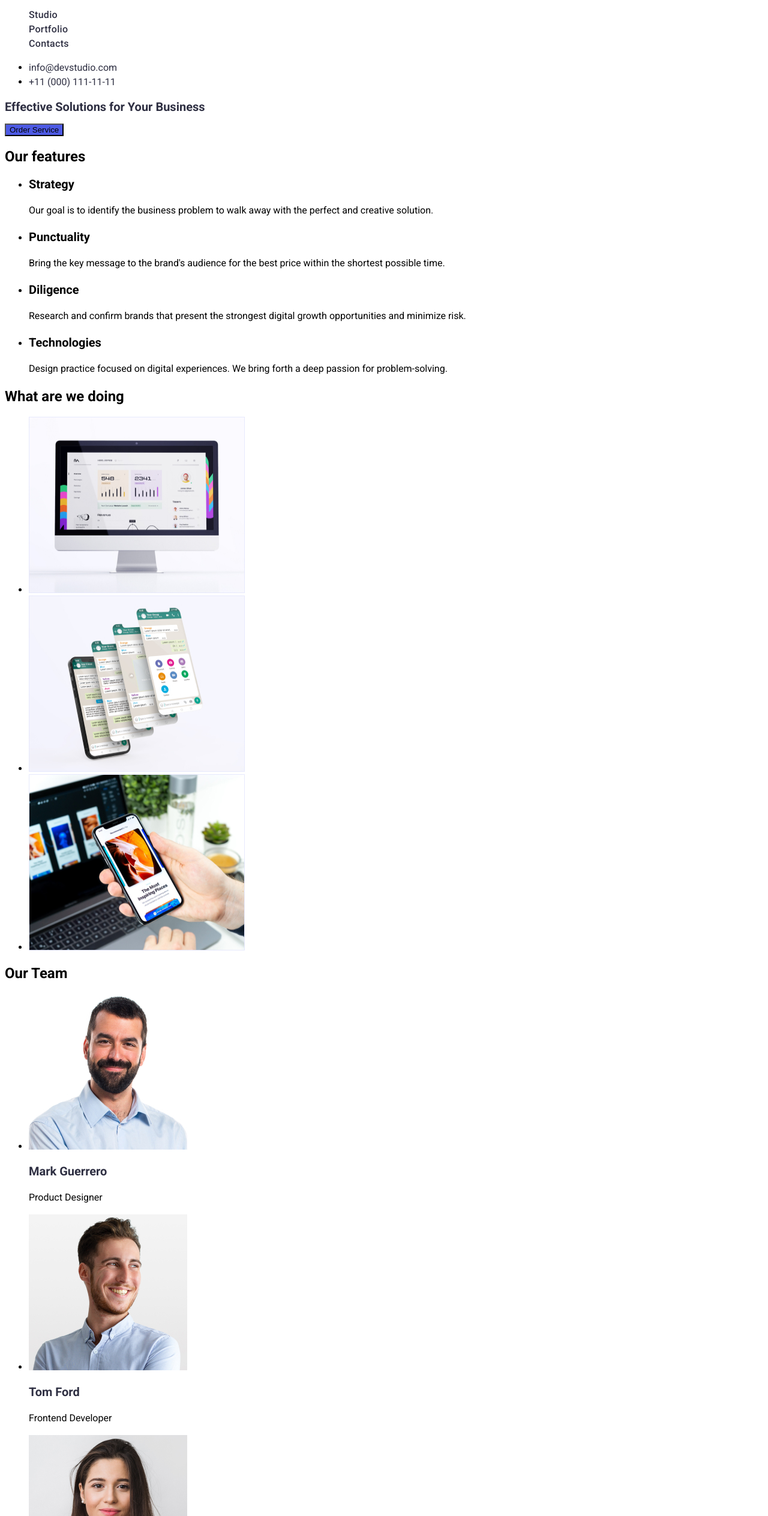
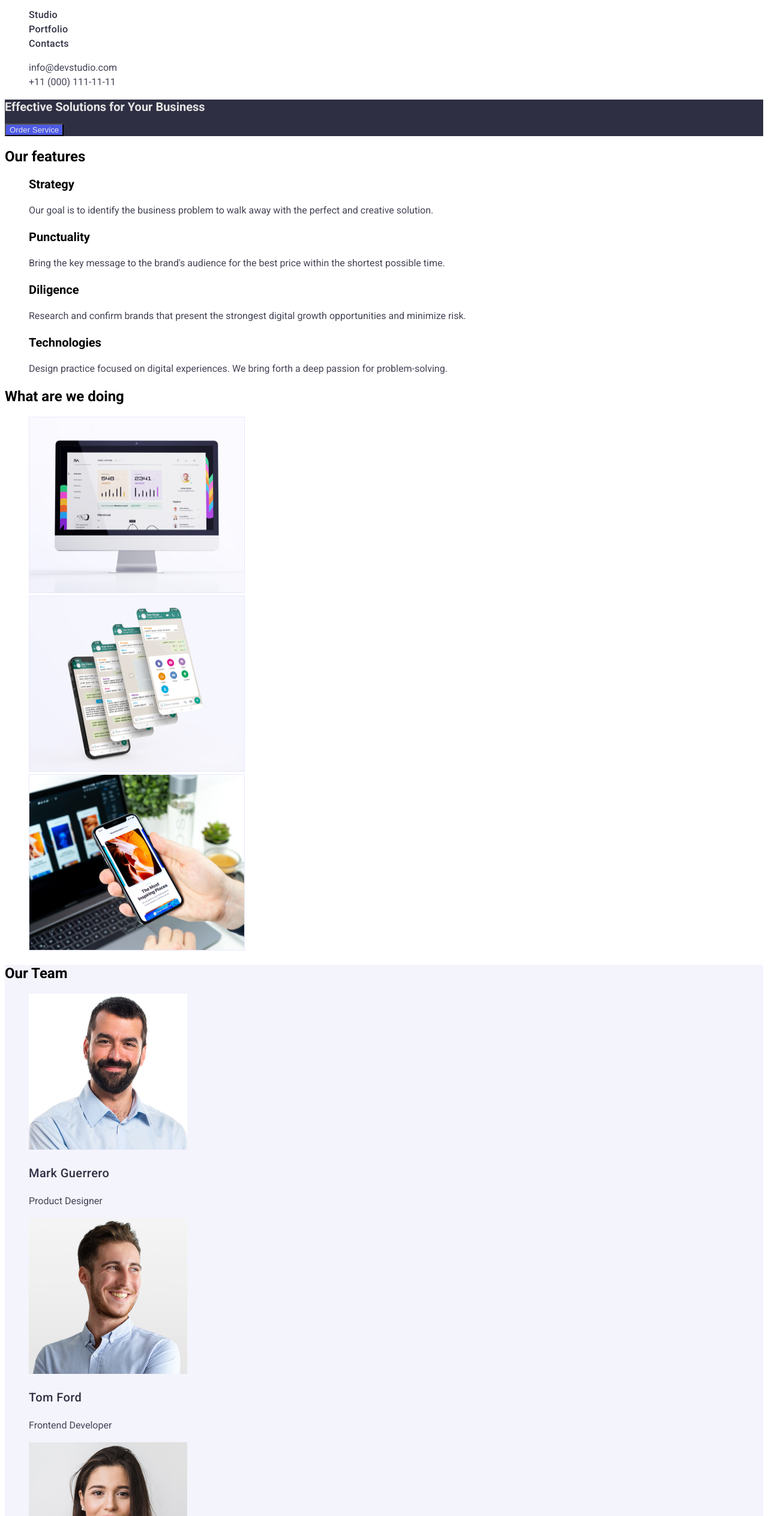
Before and after one commit to danielshade/goit-markup-hw-02, a plain HTML site: page index.html in a window 1280 px wide. Shown: the part 32-2560 px from the top of the page at 60% size. Drawn offline with Linux system fonts and the light colour scheme.

Commit message:
update index html file

```diff
--- a/css/styles.css
+++ b/css/styles.css
@@ -1,13 +1,13 @@
 :root {
-    --brand-color: #E5E5E5;
-    --brand-color: #2E2F42;
-    --brand-color: #4D5AE5;
-    --brand-color: #2E2F42;
+    --main-color: #E5E5E5;
+    --second-color: #2E2F42;
+    --third-color: #4D5AE5;
+    --fourth-color: #2E2F42;
+    --adress-colour: #434455;
 }
 
 body {
     font-size: 16px;
-    font-weight: 400px;
     font-family: "Roboto", sans-serif;
     background-color: #ffffff;
 }
@@ -22,6 +22,8 @@ body {
     font-size: 20px;
     line-height: 1.2;
     color: var(--brand-color NAVY BLUE);
+    font-weight: 500px;
+    letter-spacing: normal;
 }
 
 .logo-first {
@@ -30,8 +32,6 @@ body {
     font-weight: 800;
     font-size: 18px;
     line-height: 1.17;
-    display: flex;
-    align-items: center;
     letter-spacing: 0.03em;
     text-transform: uppercase;
     color: #4D5AE5;
@@ -40,12 +40,11 @@ body {
 
 .logo-second {
     color: #2E2F42;
-    text-decoration: none;
 }
 
 .addreess-link {
     font-style: normal;
-    color: var(--brand-color);
+    color: var(--adress-colour);
     text-decoration: none;
     list-style: none;
     line-height: 1.5;
@@ -53,20 +52,17 @@ body {
 
 .address-link {
     font-style: normal;
-    color: var(--brand-color);
+    color: var(--adress-colour);
     text-decoration: none;
     list-style: none;
     line-height: 1.5;
 }
 
 .nav-link {
-    font-family: 'Roboto';
-    font-style: normal;
     font-weight: 500;
-    font-size: 16px;
     letter-spacing: 0.02em;
     line-height: 1.5;
-    color: #2E2F42;
+    color: var(--second-color);
     text-decoration: none;
 }
 
@@ -78,38 +74,69 @@ body {
 }
 
 .hero-title {
-    color: var(--brand-color);
+    color: var(--main-color);
     font-size: 20px;
     line-height: 1.2;
 }
 
 .info-one {
-    font-size: 16px;
     line-height: 1.5;
-    color: var(--brand-color #434455);
+    letter-spacing: normal;
+    color: #434455;
 }
 
 .info-second {
-    font-size: 16px;
     line-height: 1.5;
-    color: var(--brand-color #434455);
+    letter-spacing: normal;
+    color: #434455;
 }
 
 .buttun {
     background: #4D5AE5;
     cursor: pointer;
+    color: var(--main-color);
 
 }
 
 button {
     cursor: pointer;
-    background: #F4F4FD;
+    background: var(--main-color);
 }
 
-.hero-title {
+.team-title {
    color: #2E2F42;
+   font-weight: 500;
+   font-size: 20px;
+   line-height: 1.5;
+   letter-spacing: 0.02em;
 }
 
 .page-title {
-    color: #2E2F42;
+    background-color: #2E2F42;
 }
+
+.footer {
+    background: var(--second-color);
+}
+
+.page-header {
+    color: var(--main-color);
+}
+
+li {
+    list-style-type: none;
+}
+
+.info-seconds {
+    color: var(--main-color);
+    line-height: 1.5;
+}
+
+.team-mate {
+    background: #F4F4FD;
+
+}
+
+.team {
+    background-color: #F4F4FD;
+}
--- a/index.html
+++ b/index.html
@@ -34,7 +34,7 @@
         </section>
         <section>
             <h2>Our features</h2>
-            <ul>
+            <ul class="list">
                 <li>
                     <h3 class="option-title">Strategy</h3>
                     <p class="info-one">Our goal is to identify the business problem to walk away with the perfect and creative solution.</p>
@@ -64,35 +64,35 @@
                 </ul>
         </section>
         <!-- !Section3-->
-        <section>
+        <section class="team">
             <h2>Our Team</h2>
                 <ul>
-                    <li>
+                    <li class="team-mate">
                         <img src="./images/Mark.jpg" alt="mark" width="264" height="260">
-                        <h3 class="hero-title">Mark Guerrero</h3>
+                        <h3 class="team-title">Mark Guerrero</h3>
                         <p class="info-second">Product Designer</p>
                     </li>
-                    <li>
+                    <li class="team-mate">
                         <img src="./images/Tom.jpg" alt="tom" width="264" height="260">
-                        <h3 class="hero-title">Tom Ford</h3>
+                        <h3 class="team-title">Tom Ford</h3>
                         <p class="info-second">Frontend Developer</p>
                     </li>
-                    <li>
+                    <li class="team-mate">
                         <img src="./images/Camilla.jpg" alt="camilla" width="264" height="260">
-                        <h3 class="hero-title">Camila Garcia</h3>
+                        <h3 class="team-title">Camila Garcia</h3>
                         <p class="info-second">Marketing</p>
                     </li>
-                    <li>
+                    <li class="team-mate">
                         <img src="./images/Daniel.jpg" alt="daniel" width="264" height="260">
-                        <h3 class="hero-title">Daniel Wilson</h3>
+                        <h3 class="team-title">Daniel Wilson</h3>
                         <p class="info-second">UI Designer</p>
                     </li>
                 </ul>
         </section>
     </main>
-    <footer>
+    <footer class="footer">
         <a href="./index.html" class="logo-first">WEB<span class="logo-second">STUDIO</span></a>
-                <p class="info-second">
+                <p class="info-seconds">
                     Increase the flow of customers and sales for your business with digital marketing & growth solutions.
                 </p>
     </footer>
```
